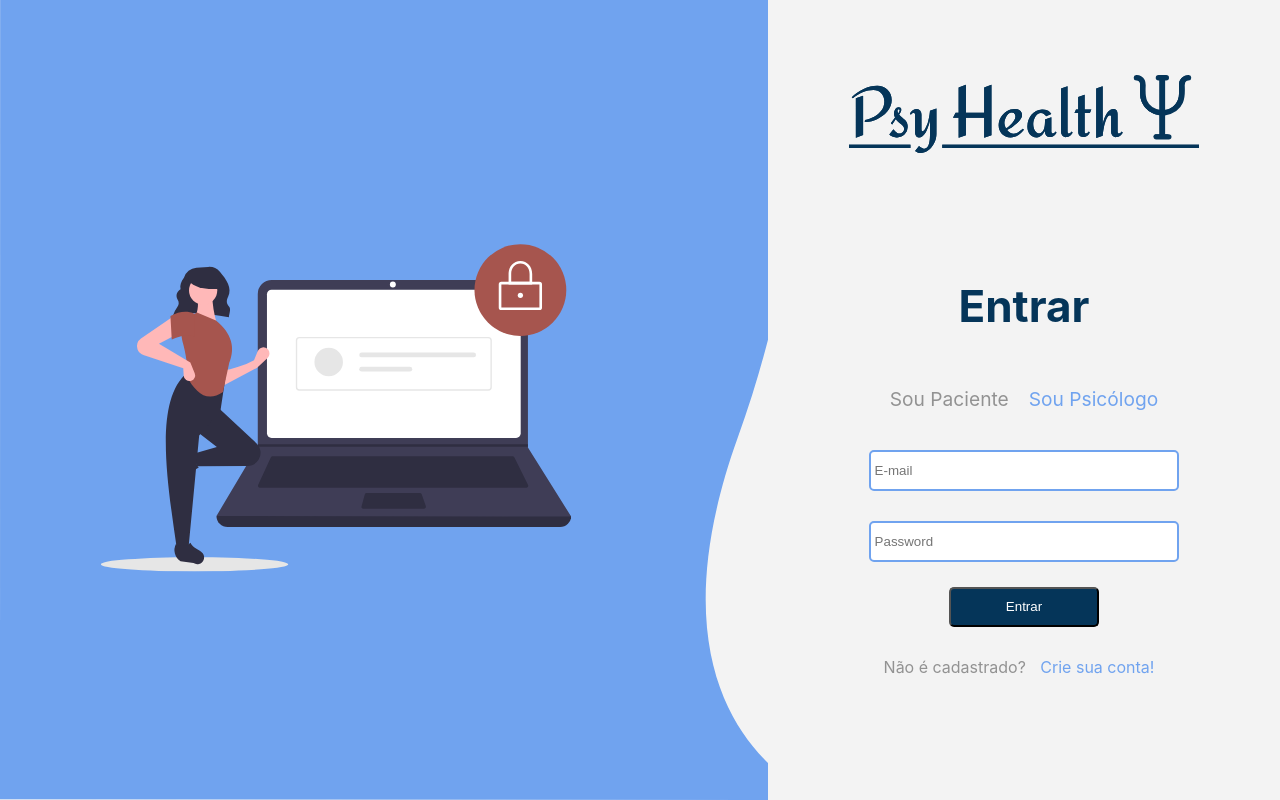
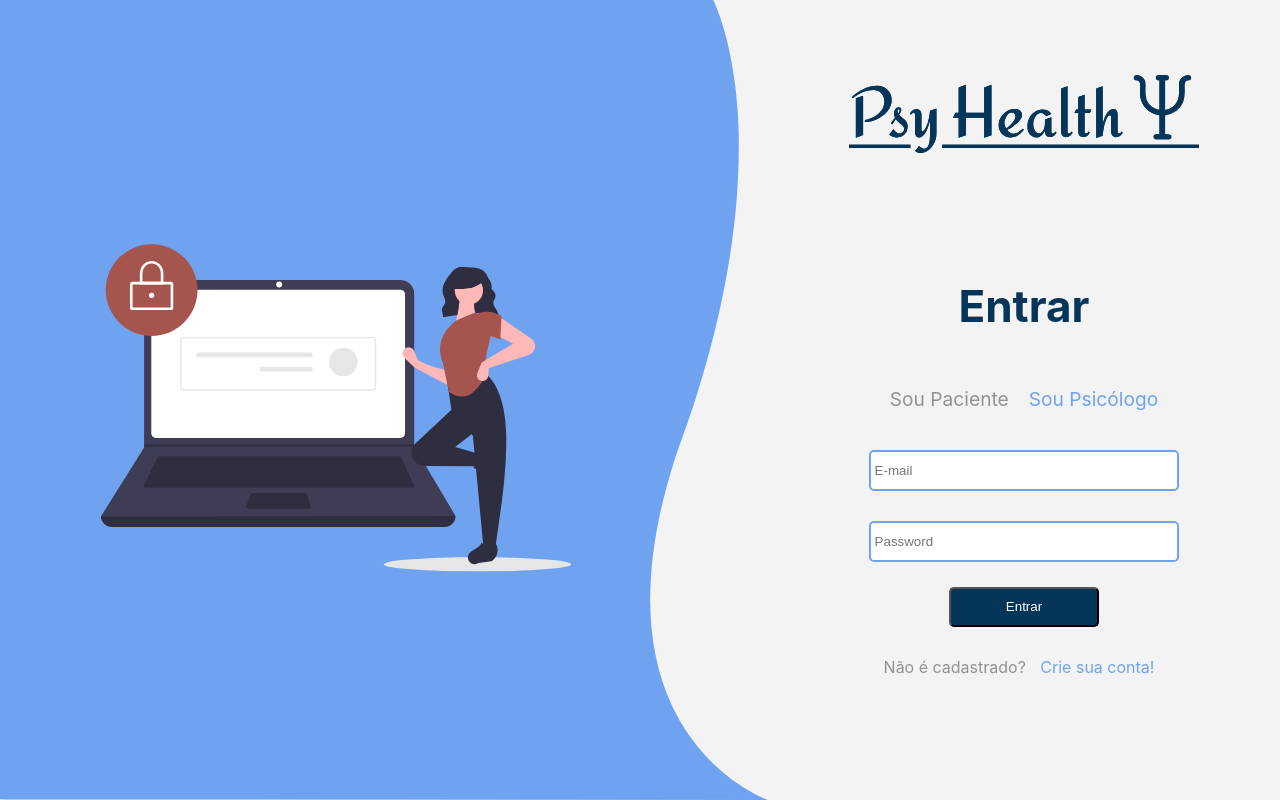
Before and after one commit to carolahn/psy-health, a React (Create React App) app: page /login/psi in a window 1280 px wide. Built offline with nearby package versions, Linux system fonts and the light colour scheme.

Commit message:
feature: login-page for both users and psychologists

```diff
--- a/src/App.css
+++ /dev/null
@@ -1,38 +0,0 @@
-.App {
-  text-align: center;
-}
-
-.App-logo {
-  height: 40vmin;
-  pointer-events: none;
-}
-
-@media (prefers-reduced-motion: no-preference) {
-  .App-logo {
-    animation: App-logo-spin infinite 20s linear;
-  }
-}
-
-.App-header {
-  background-color: #282c34;
-  min-height: 100vh;
-  display: flex;
-  flex-direction: column;
-  align-items: center;
-  justify-content: center;
-  font-size: calc(10px + 2vmin);
-  color: white;
-}
-
-.App-link {
-  color: #61dafb;
-}
-
-@keyframes App-logo-spin {
-  from {
-    transform: rotate(0deg);
-  }
-  to {
-    transform: rotate(360deg);
-  }
-}
--- a/src/App.js
+++ b/src/App.js
@@ -1,6 +1,5 @@
 import React from "react";
 import styled from "styled-components";
-import "./App.css";
 
 import Footer from "./components/footer";
 import Header from "./components/header/index.jsx";
@@ -18,4 +17,11 @@ const App = () => {
 
 export default App;
 
-const BodyFrame = styled.div``;
+const BodyFrame = styled.div`
+  margin: 0;
+  padding: 0;
+  display: flex;
+  flex-flow: column nowrap;
+  justify-content: flex-start;
+  align-items: center;
+`;
--- a/src/index.css
+++ b/src/index.css
@@ -1,13 +1,12 @@
 body {
   margin: 0;
-  font-family: -apple-system, BlinkMacSystemFont, 'Segoe UI', 'Roboto', 'Oxygen',
-    'Ubuntu', 'Cantarell', 'Fira Sans', 'Droid Sans', 'Helvetica Neue',
-    sans-serif;
+  font-family: -apple-system, BlinkMacSystemFont, "Segoe UI", "Roboto", "Oxygen", "Ubuntu",
+    "Cantarell", "Fira Sans", "Droid Sans", "Helvetica Neue", sans-serif;
   -webkit-font-smoothing: antialiased;
   -moz-osx-font-smoothing: grayscale;
+  background-color: #f3f3f3;
 }
 
 code {
-  font-family: source-code-pro, Menlo, Monaco, Consolas, 'Courier New',
-    monospace;
+  font-family: source-code-pro, Menlo, Monaco, Consolas, "Courier New", monospace;
 }
--- a/src/pages/login/index.jsx
+++ b/src/pages/login/index.jsx
@@ -1,8 +1,8 @@
 import React, { useState, useEffect } from "react";
 import { useLocation } from "react-router-dom";
-import styled from "styled-components";
 
 import { useWindowSize } from "../../hooks/index";
+import Decor from "./login-art";
 import LoginForm from "./login-form";
 import { StyledUserLogin } from "./styled";
 
@@ -18,17 +18,12 @@ const Login = () => {
   const [email, setEmail] = useState("");
   const [password, setPassword] = useState("");
 
-  useEffect(() => {}, [email]);
-
   return (
     <>
       {width >= 950 && usr_urls.some((e) => e === where) ? (
         <StyledUserLogin>
           <LoginForm email={[email, setEmail]} password={[password, setPassword]} />
-
-          <div className="semi-bcgrnd-holder-right">
-            <div className="pic-holder-right" />
-          </div>
+          <Decor />
         </StyledUserLogin>
       ) : width < 950 && usr_urls.some((e) => e === where) ? (
         <>
@@ -37,9 +32,7 @@ const Login = () => {
       ) : width >= 950 && psi_urls.some((e) => e === where) ? (
         <>
           <StyledUserLogin>
-            <div className="semi-bcgrnd-holder-left">
-              <div className="pic-holder-left" />
-            </div>
+            <Decor />
             <LoginForm email={[email, setEmail]} password={[password, setPassword]} />
           </StyledUserLogin>
         </>
--- /dev/null
+++ b/src/pages/login/login-art/index.jsx
@@ -0,0 +1,31 @@
+import React from "react";
+import { useLocation } from "react-router-dom";
+
+import { usr_urls, psi_urls } from "../";
+import { ArtContainer } from "./styled";
+
+const Decor = () => {
+  const where = useLocation().pathname;
+
+  return (
+    <>
+      {usr_urls.some((e) => e === where) ? (
+        <ArtContainer>
+          <div className="semi-bcgrnd-holder-right">
+            <div className="pic-holder-right" />
+          </div>
+        </ArtContainer>
+      ) : psi_urls.some((e) => e === where) ? (
+        <ArtContainer>
+          <div className="semi-bcgrnd-holder-left">
+            <div className="pic-holder-left" />
+          </div>
+        </ArtContainer>
+      ) : (
+        <></>
+      )}
+    </>
+  );
+};
+
+export default Decor;
--- /dev/null
+++ b/src/pages/login/login-art/styled.js
@@ -0,0 +1,63 @@
+import styled from "styled-components";
+
+import gbcgrndE from "../assets/kurvaE.svg";
+import bcgrndiD from "../assets/loginD.svg";
+import bcgrndiE from "../assets/loginE.svg";
+
+export const ArtContainer = styled.div`
+  background-color: #f3f3f3;
+  width: 100%;
+  height: 100vh;
+  min-height: 100vh;
+  display: flex;
+  flex-flow: row nowrap;
+  justify-content: stretch;
+  align-items: center;
+
+  .semi-bcgrnd-holder-right {
+    width: 100%;
+    height: 100%;
+    object-fit: cover;
+    background-image: url(${gbcgrndE});
+    background-size: cover;
+    display: grid;
+    grid-template-columns: 1fr 7fr;
+    grid-template-rows: 1fr 1fr 7fr 1fr;
+  }
+
+  .pic-holder-right {
+    background-image: url(${bcgrndiE});
+    width: 100%;
+    height: 100%;
+    object-fit: cover;
+    background-repeat: no-repeat;
+    background-size: contain;
+    scale: 0.7;
+    grid-column: 2/3;
+    grid-row: 3/4;
+  }
+
+  .semi-bcgrnd-holder-left {
+    width: 100%;
+    height: 100%;
+    object-fit: cover;
+    transform: rotateY(180deg);
+    background-image: url(${gbcgrndE});
+    background-size: cover;
+    display: grid;
+    grid-template-columns: 1fr 7fr;
+    grid-template-rows: 1fr 1fr 7fr 1fr;
+  }
+
+  .pic-holder-left {
+    background-image: url(${bcgrndiD});
+    width: 100%;
+    height: 100%;
+    object-fit: cover;
+    background-repeat: no-repeat;
+    background-size: contain;
+    scale: 0.7;
+    grid-column: 2/3;
+    grid-row: 3/4;
+  }
+`;
--- /dev/null
+++ b/src/pages/login/login-form/styled.js
@@ -0,0 +1,119 @@
+import styled from "styled-components";
+
+import logo from "../assets/logo.svg";
+
+export const Container = styled.div`
+  background-color: #f3f3f3;
+  width: ${(props) => (props.width < 950 ? "100%" : "40%")};
+  height: 100%;
+  display: flex;
+  flex-flow: column nowrap;
+  justify-content: center;
+  align-items: center;
+
+  h1 {
+    color: #053559;
+    font-size: 44px;
+  }
+
+  span {
+    margin: 10px;
+  }
+
+  .small-header {
+    width: ${(props) => (props.width < 450 ? "100%" : "100%")};
+    display: flex;
+    flex-flow: column nowrap;
+    justify-content: center;
+    align-items: center;
+    display: grid;
+    grid-template-columns: 2fr 7fr;
+    height: 40%;
+  }
+
+  .logo-holder {
+    margin: ${(props) => (props.width > 550 ? "75px 95px" : "75px")};
+    width: ${(props) => (props.width > 550 ? "350px" : "280px")};
+    height: 100px;
+    background-image: url(${logo});
+    object-fit: cover;
+    background-repeat: no-repeat;
+    background-size: contain;
+    align-self: flex-start;
+  }
+
+  .lower-form {
+    display: flex;
+    flex-flow: column nowrap;
+    justify-content: flex-start;
+    align-items: center;
+    width: 100%;
+    height: 100%;
+  }
+
+  .login {
+    color: rgba(0, 0, 0, 0.4);
+    font-size: 1.2rem;
+    margin: 1.5rem;
+
+    span {
+      cursor: pointer;
+    }
+
+    .usr,
+    .psi {
+      color: #70a3ef;
+      cursor: pointer;
+      font-weight: normal;
+    }
+  }
+
+  .form-holder {
+    width: 40%;
+    display: flex;
+    flex-flow: column nowrap;
+    justify-content: center;
+    align-items: center;
+    margin-bottom: 50px;
+  }
+
+  form {
+    display: flex;
+    flex-flow: column nowrap;
+    justify-content: center;
+    align-items: center;
+  }
+
+  input {
+    height: 35px;
+    border: 2px solid #70a3ef;
+    border-radius: 5px;
+    padding-left: 0.2rem;
+    margin: 15px;
+    width: 300px;
+  }
+
+  .submit-button {
+    width: 150px;
+    height: 40px;
+    color: #fff;
+    background-color: #053559;
+    border-radius: 5px;
+    margin: 10px;
+  }
+
+  .register {
+    justify-self: center;
+    align-self: center;
+    width: 300px;
+    color: rgba(0, 0, 0, 0.4);
+    font-size: 1rem;
+    text-align: center;
+    margin: 20px;
+
+    span {
+      color: #70a3ef;
+      cursor: pointer;
+    }
+  }
+`;
--- a/src/pages/login/styled.js
+++ b/src/pages/login/styled.js
@@ -1,9 +1,4 @@
 import styled from "styled-components";
-
-import gbcgrndD from "./assets/kurvaD.svg";
-import gbcgrndE from "./assets/kurvaE.svg";
-import bcgrndiD from "./assets/loginD.svg";
-import bcgrndiE from "./assets/loginE.svg";
 
 export const StyledUserLogin = styled.div`
   background-color: #f3f3f3;
@@ -14,50 +9,4 @@ export const StyledUserLogin = styled.div`
   flex-flow: row nowrap;
   justify-content: stretch;
   align-items: center;
-
-  .semi-bcgrnd-holder-right {
-    width: 60%;
-    height: 100%;
-    object-fit: cover;
-    background-image: url(${gbcgrndE});
-    background-size: cover;
-    display: grid;
-    grid-template-columns: 1fr 7fr;
-    grid-template-rows: 1fr 1fr 7fr 1fr;
-  }
-
-  .pic-holder-right {
-    background-image: url(${bcgrndiE});
-    width: 100%;
-    height: 100%;
-    object-fit: cover;
-    background-repeat: no-repeat;
-    background-size: contain;
-    scale: 0.7;
-    grid-column: 2/3;
-    grid-row: 3/4;
-  }
-
-  .semi-bcgrnd-holder-left {
-    width: 60%;
-    height: 100%;
-    object-fit: cover;
-    background-image: url(${gbcgrndD});
-    background-size: cover;
-    display: grid;
-    grid-template-columns: 7fr 1fr;
-    grid-template-rows: 1fr 1fr 7fr 1fr;
-  }
-
-  .pic-holder-left {
-    background-image: url(${bcgrndiD});
-    width: 100%;
-    height: 100%;
-    object-fit: cover;
-    background-repeat: no-repeat;
-    background-size: contain;
-    scale: 0.7;
-    grid-column: 1/2;
-    grid-row: 3/4;
-  }
 `;
```
Also changed, not shown: src/pages/login/login-form/index.jsx (+1 -117 lines), src/pages/login/assets/kurvaD.svg (deleted).
